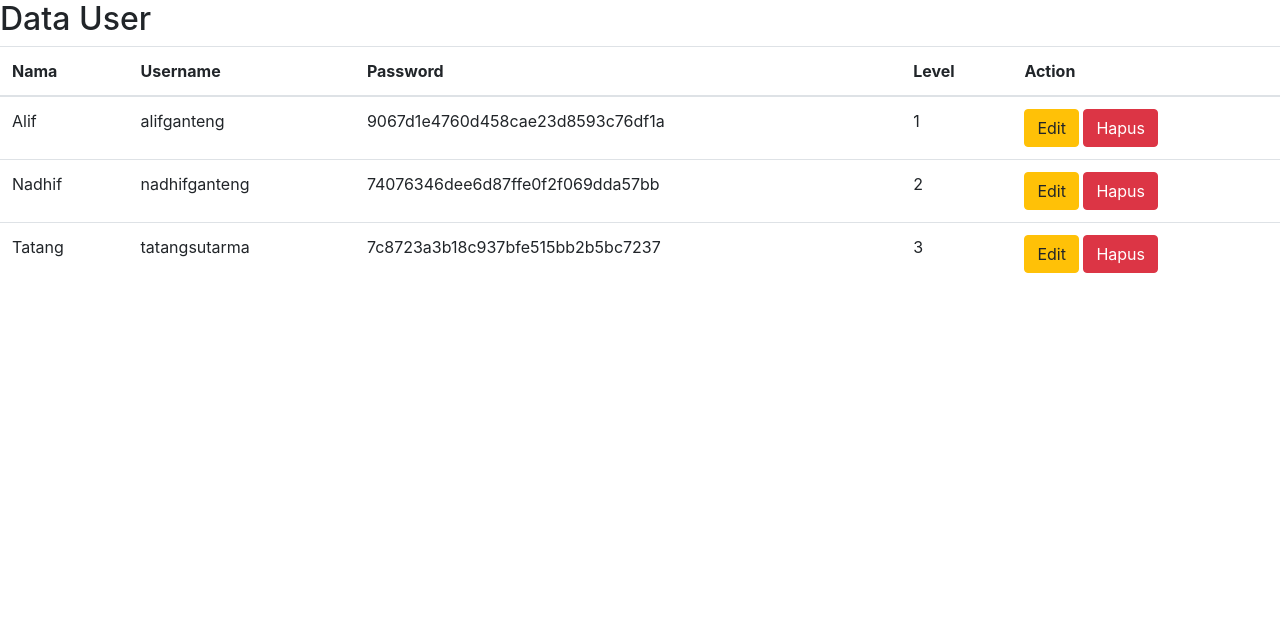
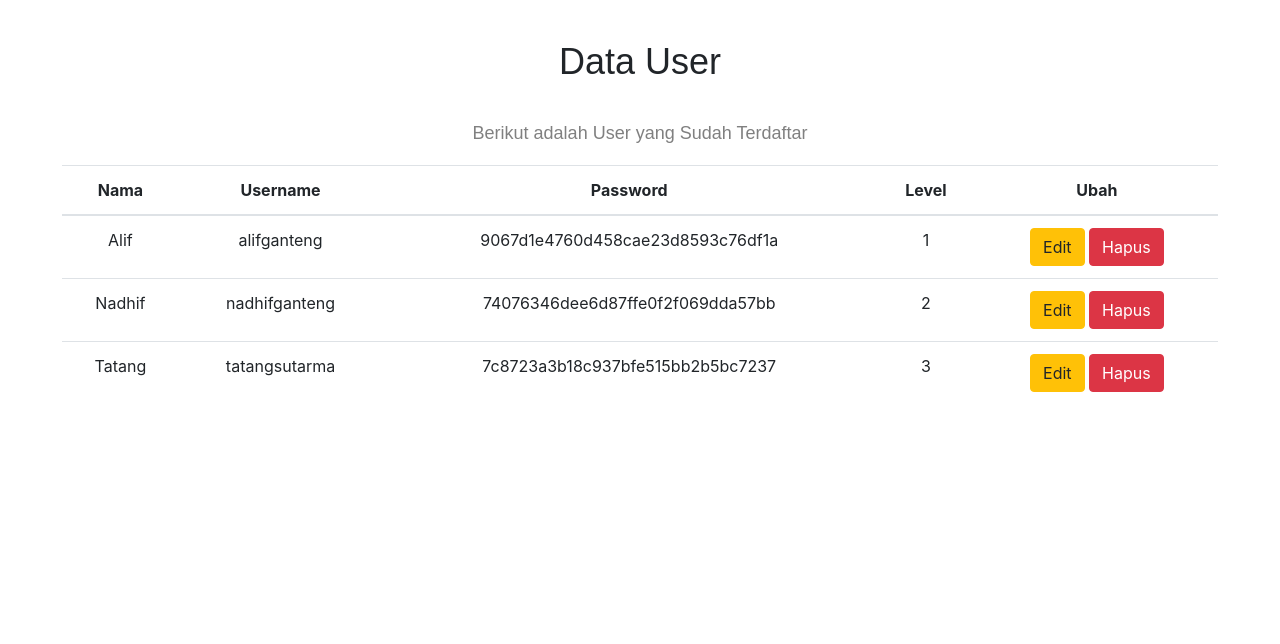
Before and after one commit to TugasMPM/CRUD, a CodeIgniter app: page /database/index.php/buku/list in a window 1280 px wide. Shown: the part 78-722 px from the top of the page. Run offline with CodeIgniter, Linux system fonts and the light colour scheme; data comes from the database, SQL or seed files in the repository.

Commit message:
Memperbaiki tampilan menu daftar user

```diff
--- a/application/views/daftar.php
+++ b/application/views/daftar.php
@@ -6,17 +6,17 @@
 </head>
 
 <body>
-	<?php $this->load->view('_partials/navbar.php');
-	?>
-	<h2>Data User</h2>
-	<table class="table">
+    <?php $this->load->view('_partials/navbar.php'); ?>
+	<h1 style="text-align: center; margin: 40px 0; font-size: 36px;font-family:sans-serif;">Data User</h2>    <div style="width:95%; margin: 0 auto;">
+	<h3 style="text-align: center; margin: 20px 0; font-size: 18px; font-family:sans-serif; color:grey">Berikut adalah User yang Sudah Terdaftar</h3>    <div style="width:95%; margin: 0 auto;">
+	<table class="table" style="align-items: center; justify-content: center; text-align: center;">
             <thead>
                 <tr>
                     <th>Nama</th>
                     <th>Username</th>
                     <th>Password</th>
                     <th>Level</th>
-			<th>Action</th>
+                    <th>Ubah</th>
                 </tr>
             </thead>
             <tbody>
@@ -34,53 +34,19 @@
                         <td>
                             <?php echo $buku->level_alif ?>
                         </td>
-				<!-- <td><a href=edit/<?php echo $buku->id_alif ?>>Edit</a>||<a href=delete/<?php echo $buku->id_alif ?>>Hapus</a></td> -->
                         <td>
                             <a href=edit/<?php echo $buku->id_alif ?>>
-						<button type="button" class="btn btn-warning">
-						Edit
-						</button>
+                                <button type="button" class="btn btn-warning">Edit</button>
                             </a>
-
                             <a href=delete/<?php echo $buku->id_alif ?>>
-					<button type="button" class="btn btn-danger">
-						Hapus</button>
+                                <button type="button" class="btn btn-danger">Hapus</button>
                             </a>
-
                         </td>
-
                     </tr>
                 <?php endforeach; ?>
             </tbody>
         </table>
-	<!-- <table border=1>
-		<tr>
-			<th>Kode Buku</th>
-			<th>Judul Buku</th>
-			<th>Pengarang</th>
-			<th>Penerbit</th>
-			<th>Action</th>
-		</tr>
-
-		<?php foreach ($buku as $buku) : ?>
-			<tr>
-				<td>
-					<?php echo $buku->kodebuku ?>
-				</td>
-				<td>
-					<?php echo $buku->judulbuku ?>
-				</td>
-				<td>
-					<?php echo $buku->pengarang ?>
-				</td>
-				<td>
-					<?php echo $buku->penerbit ?>
-				</td>
-				<td><a href=edit/<?php echo $buku->id ?>>Edit</a>||<a href=delete/<?php echo $buku->id ?>>Hapus</a></td>
-			</tr>
-		<?php endforeach; ?>
-	</table> -->
+    </div>
     <?php $this->load->view('_partials/footer.php'); ?>
 </body>
-
 </html>
```
Lines whose indentation alone changed are shown as unchanged.
